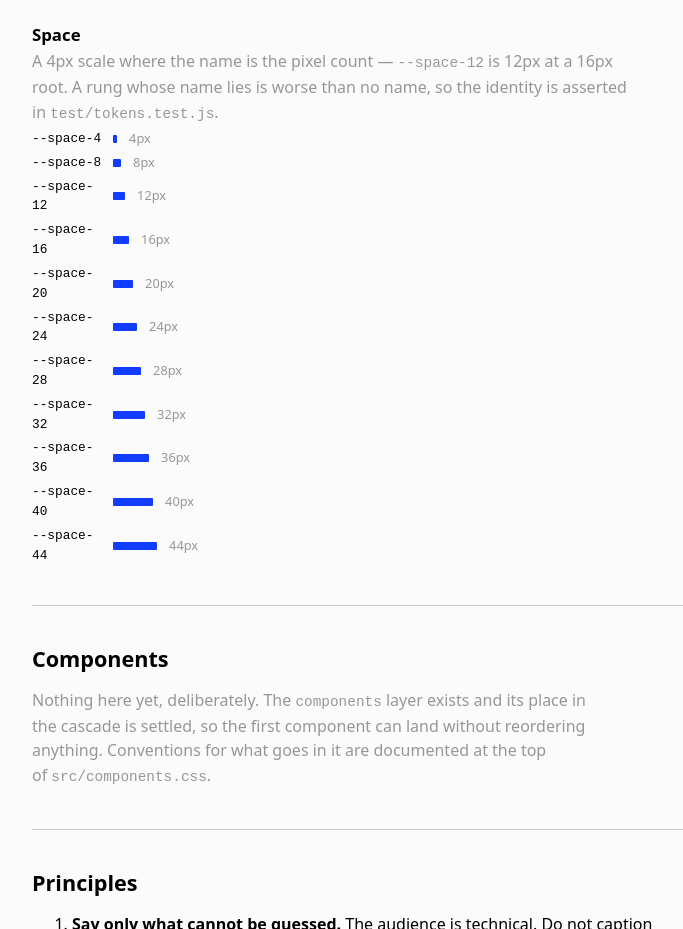
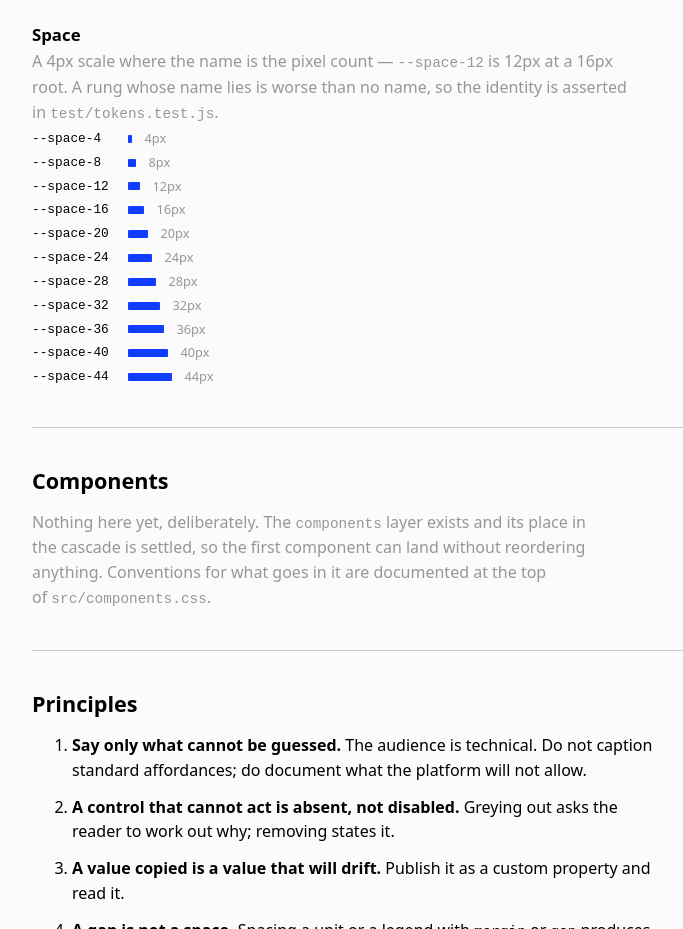
Before and after one commit to Kashinoga/design-system, a website: page index.html in a window 1280 px wide. Shown: the part 1160-2089 px from the top of the page, without its empty margins (52-735 px from the left). Drawn offline with Linux system fonts and the light colour scheme.

Commit message:
Widen the spacing-rung label column so names stop wrapping
"--space-12" is ten characters and the column was 9ch, so every two-digit rung
broke across two lines. ch is the advance of "0" and this face draws a wider
hyphen, so the column needs slack over the raw character count.

```diff
--- a/docs.css
+++ b/docs.css
@@ -120,7 +120,11 @@
   .docs-rung__name {
     font-family: var(--font-mono);
     font-size: var(--text-xs);
-    inline-size: 9ch;
+    /* 11ch, not 9ch: "--space-12" is ten characters and was wrapping. ch is the
+       width of "0", and this face's hyphen is wider, so the column needs slack
+       over the raw character count. */
+    inline-size: 11ch;
+    white-space: nowrap;
   }
 
   .docs-rung__px {
```
